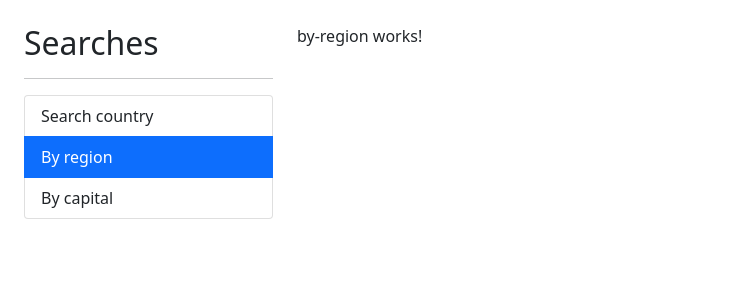
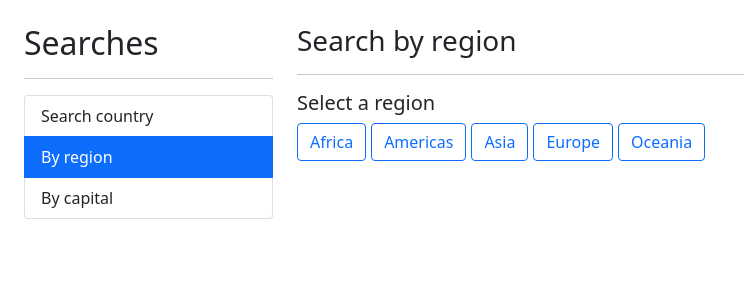
Before and after one commit to jcamilovelandiab/angular-countriesApp, an Angular app: page /region in a window 1280 px wide. Shown: the top 300 px of the page, without its empty margins (0-744 px from the left). Built offline with nearby package versions, Linux system fonts and the light colour scheme.

Commit message:
Creating method searchByRegion in CountryService and finishing the by-region component.

```diff
--- a/src/app/country/pages/by-capital/by-capital.component.ts
+++ b/src/app/country/pages/by-capital/by-capital.component.ts
@@ -1,4 +1,4 @@
-import { Component, OnInit } from '@angular/core';
+import { Component } from '@angular/core';
 import { Country } from '../../interfaces/country.interface';
 import { CountryService } from '../../services/country.service';
 
@@ -8,16 +8,13 @@ import { CountryService } from '../../services/country.service';
   styles: [
   ]
 })
-export class ByCapitalComponent implements OnInit {
+export class ByCapitalComponent {
 
   countries: Country[] = [];
   existsError: boolean = false;
   searchTerm: string = '';
 
   constructor( private countryService: CountryService ) { }
-
-  ngOnInit(): void {
-  }
 
   search( searchTerm: string ) {
     this.existsError = false;
--- a/src/app/country/pages/by-country/by-country.component.ts
+++ b/src/app/country/pages/by-country/by-country.component.ts
@@ -1,4 +1,4 @@
-import { Component, OnInit } from '@angular/core';
+import { Component } from '@angular/core';
 import { CountryService } from '../../services/country.service';
 import { Country } from '../../interfaces/country.interface';
 
@@ -8,16 +8,13 @@ import { Country } from '../../interfaces/country.interface';
   styles: [
   ]
 })
-export class ByCountryComponent implements OnInit {
+export class ByCountryComponent {
 
   countries: Country[] = [];
   existsError: boolean = false;
   searchTerm: string = '';
 
   constructor( private countryService: CountryService ) { }
-
-  ngOnInit(): void {
-  }
 
   search( searchTerm: string ) {
     this.existsError = false;
--- a/src/app/country/pages/by-region/by-region.component.html
+++ b/src/app/country/pages/by-region/by-region.component.html
@@ -1 +1,25 @@
-<p>by-region works!</p>
+<h3>Search by region <small>{{ activeRegion | titlecase }}</small></h3>
+<hr>
+
+<h5>Select a region</h5>
+
+<div class="row">
+    <div class="col">
+        <button
+            *ngFor="let region of regions"
+            [class]="getCSSClass( region )"
+            (click)="activateRegion( region )"
+        >
+            {{ region | titlecase }}
+        </button>
+    </div>
+</div>
+
+
+<div *ngIf="countries.length > 0" class="row">
+    <div class="row">
+        <div class="col">
+            <app-country-table [countries]="countries"></app-country-table>
+        </div>
+    </div>
+</div>
--- a/src/app/country/pages/by-region/by-region.component.ts
+++ b/src/app/country/pages/by-region/by-region.component.ts
@@ -1,16 +1,33 @@
-import { Component, OnInit } from '@angular/core';
+import { Component } from '@angular/core';
+import { CountryService } from '../../services/country.service';
+import { Country } from '../../interfaces/country.interface';
 
 @Component({
   selector: 'app-by-region',
   templateUrl: './by-region.component.html',
-  styles: [
-  ]
+  styles: [`
+    button {
+      margin-right: 5px;
+    }
+  `]
 })
-export class ByRegionComponent implements OnInit {
+export class ByRegionComponent {
 
-  constructor() { }
+  regions: string[] = ['africa', 'americas', 'asia', 'europe', 'oceania'];
+  activeRegion: string = '';
+  countries: Country[] = [];
 
-  ngOnInit(): void {
+  constructor( private countryService: CountryService ) { }
+
+  activateRegion( region: string ) {
+    if( region === this.activeRegion ) return;
+    this.activeRegion = region;
+    this.countryService.searchCountryByRegion( region )
+      .subscribe(( countries )=> this.countries = countries );
+  }
+
+  getCSSClass( region: string ){
+    return (region === this.activeRegion) ? 'btn btn-primary': 'btn btn-outline-primary';
   }
 
 }
--- a/src/app/country/services/country.service.ts
+++ b/src/app/country/services/country.service.ts
@@ -28,4 +28,9 @@ export class CountryService {
     return this.httpClient.get<Country>(url);
   }
 
+  searchCountryByRegion( region: string ): Observable<Country[]> {
+    const url = `${this.apiUrl}/region/${region}`;
+    return this.httpClient.get<Country[]>(url);
+  }
+
 }
```
